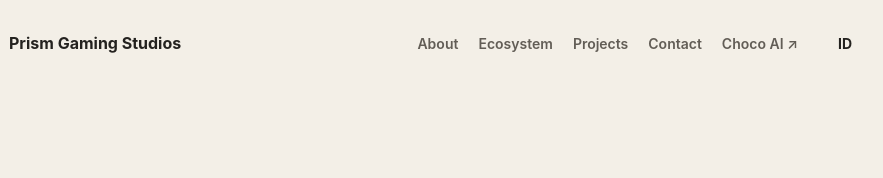
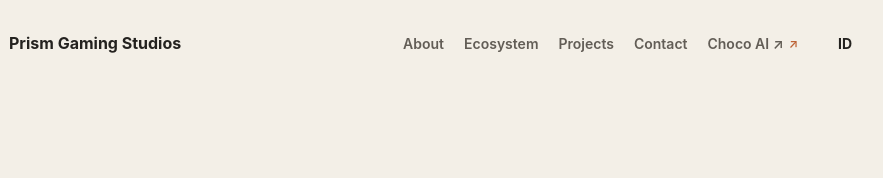
Before and after one commit to TheChocoStudiosSub/PRISM-GAMING-STUDIOS, a plain HTML site: page index.html in a window 1280 px wide. Shown: the top 178 px of the page, 232-1115 px from the left. Drawn offline with Linux system fonts and the light colour scheme.

Commit message:
Refine Choco AI link to match site navigation

```diff
--- a/index.html
+++ b/index.html
@@ -27,7 +27,7 @@ a:focus-visible,button:focus-visible{outline:3px solid var(--accent);outline-off
 .header-actions{display:flex;align-items:center;justify-content:flex-end;gap:24px}
 .main-nav{display:flex;align-items:center;flex-wrap:wrap;gap:20px}
 .main-nav a{color:var(--muted);font-size:14px;font-weight:600;text-decoration:none}
-.main-nav a:hover{color:var(--accent-hover)}
+.main-nav a:hover{color:var(--accent-hover)}.main-nav a.nav-choco-ai{display:inline-flex;align-items:center;gap:5px;color:var(--muted);font-weight:600}.main-nav a.nav-choco-ai::after{content:"↗";color:var(--accent);font-size:12px;transition:transform .2s}.main-nav a.nav-choco-ai:hover{color:var(--accent-hover)}.main-nav a.nav-choco-ai:hover::after{transform:translate(2px,-2px)}
 .language-toggle{min-width:46px;padding:8px 0;border:0;background:transparent;color:var(--ink);font:inherit;font-size:14px;font-weight:750;cursor:pointer}
 .hero{width:min(var(--content),calc(100% - 48px));margin:0 auto;padding:clamp(64px,10vw,112px) 0 104px;display:flex;flex-direction:column;align-items:flex-start}
 .hero-logo{display:block;width:clamp(132px,19vw,190px);aspect-ratio:1;height:auto;object-fit:cover;border-radius:50%;margin:0 0 38px}
@@ -75,7 +75,7 @@ h1{max-width:800px;margin-bottom:24px;font-size:clamp(48px,8vw,88px);line-height
 <a href="#ecosystem" data-en="Ecosystem" data-id="Ekosistem">Ecosystem</a>
 <a href="#projects" data-en="Projects" data-id="Proyek">Projects</a>
 <a href="#contact" data-en="Contact" data-id="Kontak">Contact</a>
-<a href="https://tcs-choco-ai.vercel.app/" target="_blank" rel="noopener noreferrer" data-en="Choco AI ↗" data-id="Choco AI ↗">Choco AI ↗</a>
+<a class="nav-choco-ai" href="https://tcs-choco-ai.vercel.app/" target="_blank" rel="noopener noreferrer" data-en="Choco AI ↗" data-id="Choco AI ↗">Choco AI ↗</a>
 </nav>
 <button class="language-toggle" id="language-toggle" type="button" aria-label="Switch to Bahasa Indonesia" aria-pressed="false">ID</button>
 </div>
```
